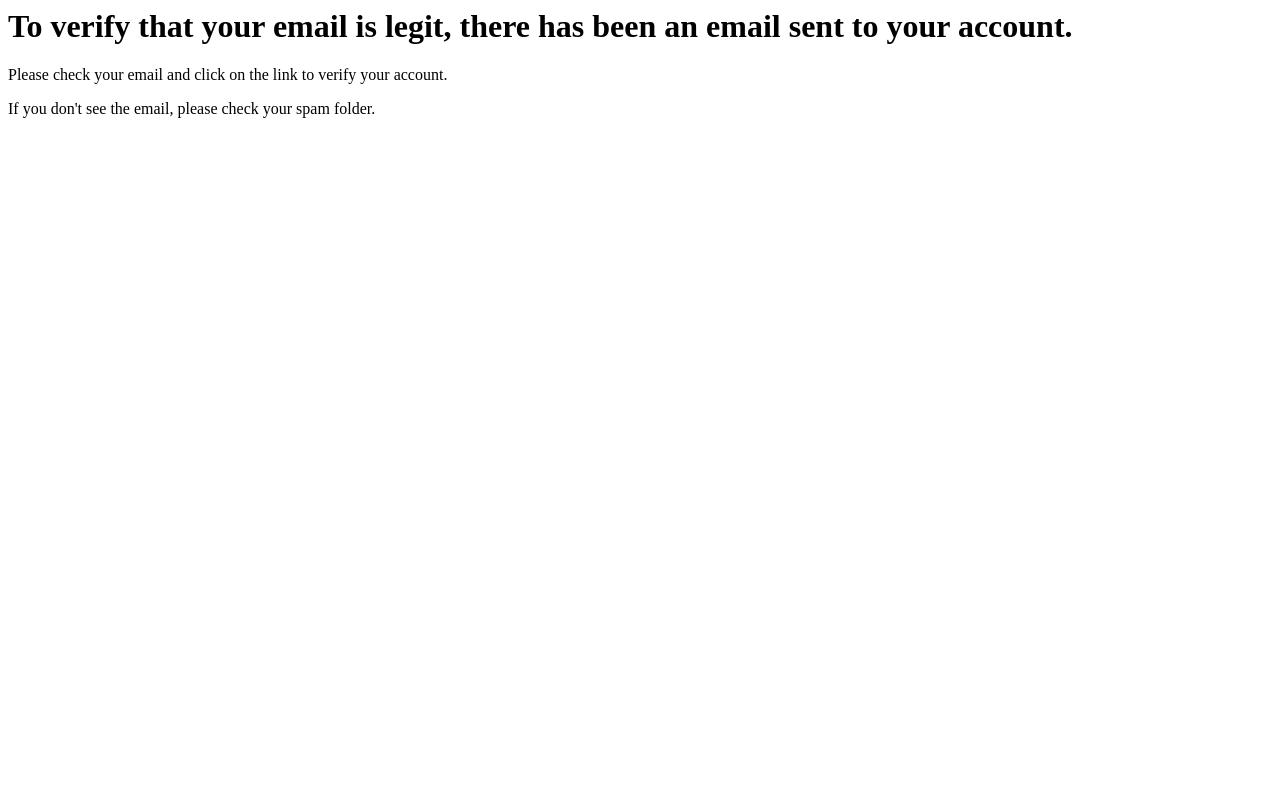
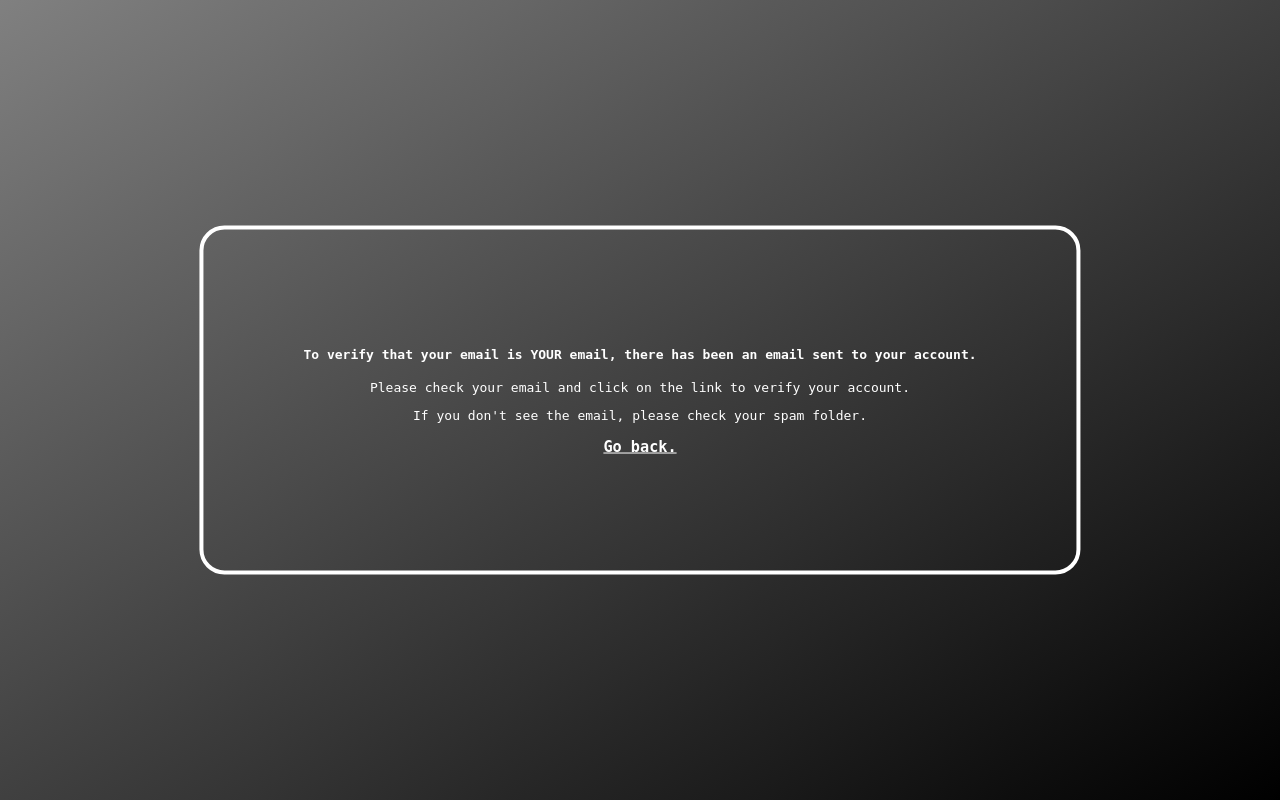
Before and after one commit to SblipDev/dremo, a Django app: page /account_activation_sent/ in a window 1280 px wide. Run offline with Django 3.2, Linux system fonts and the light colour scheme.

Commit message:
Updated email files

```diff
--- a/dremo/templates/dremo/account_activation_sent.html
+++ b/dremo/templates/dremo/account_activation_sent.html
@@ -1,3 +1,35 @@
-<h1>To verify that your email is legit, there has been an email sent to your account.</h1>
-<p>Please check your email and click on the link to verify your account.</p>
-<p>If you don't see the email, please check your spam folder.</p>
+<style>
+    body {
+        height: 100%;
+        width: 100%;
+        margin: 0;
+    }
+
+    .page {
+        background: linear-gradient(to bottom right, grey, black);
+        height: 100vh;
+        color: white;
+        font-family: monospace;
+    }
+
+    .home {
+        position: absolute;
+        top: 50%;
+        left: 50%;
+        margin-right: -50%;
+        transform: translate(-50%, -50%);
+        text-align: center;
+        border: 4px solid white;
+        padding: 100px;
+        border-radius: 25px;
+    }
+</style>
+
+<div class="page">
+    <div class="home">
+        <h4>To verify that your email is <b>YOUR</b> email, there has been an email sent to your account.</h1>
+        <p>Please check your email and click on the link to verify your account.</p>
+        <p>If you don't see the email, please check your spam folder.</p>
+      <h3><b><a href="javascript:history.back()" style="color:white;">Go back.</a></b></h3>
+    </div>
+</div>
--- a/requirements.txt
+++ b/requirements.txt
@@ -13,6 +13,7 @@ django-cors-headers==3.8.0
 django-registration==3.1.1
 django-rest-auth==0.9.5
 django-rest-framework==0.1.0
+django-utils-six==2.0
 django-webpack-loader==0.6.0
 djangorestframework==3.12.2
 idna==2.10
```
Also changed, not shown: dremo/templates/dremo/account_activation_email.html (+8 -1 lines), dremo/templates/dremo/account_activation_invalid.html (+34 -1 lines), dremoapp/settings.py (+3 -5 lines), db.sqlite3.
